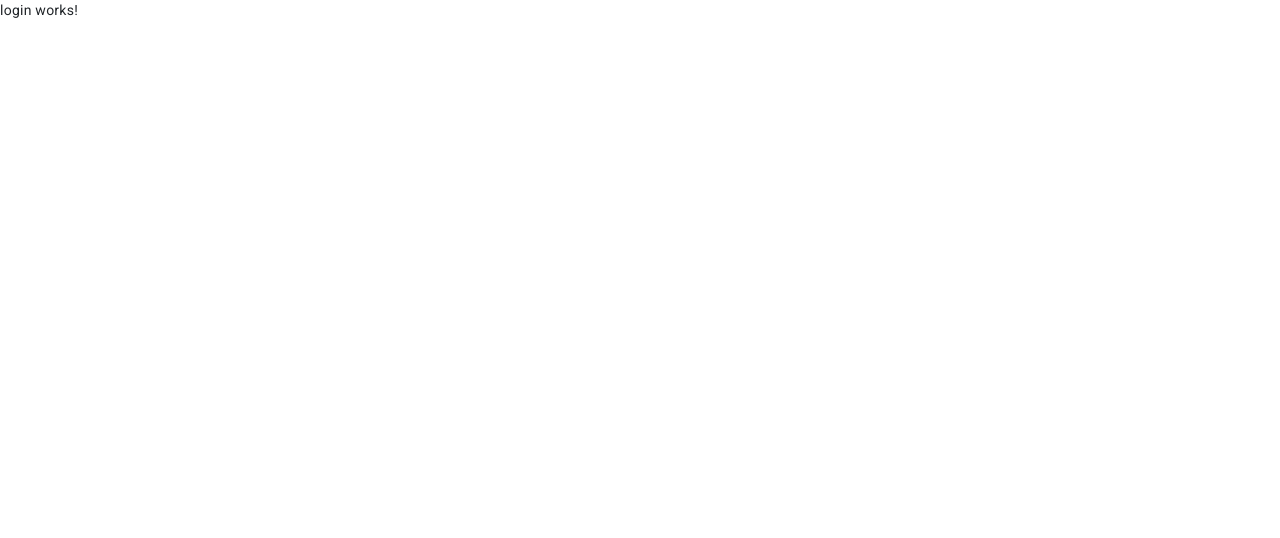
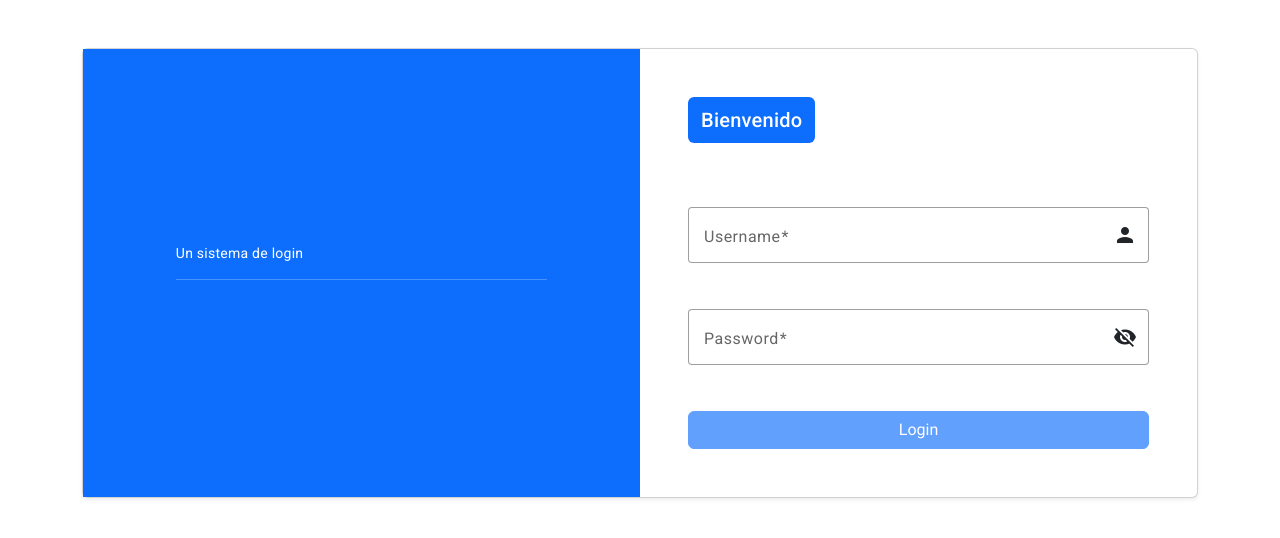
Before and after one commit to JuanCruzMonteros/Integrador-Arquitectura-Web, an Angular app in the folder frontend/: page / in a window 1280 px wide. Shown: the top 538 px of the page. Built offline with nearby package versions, Linux system fonts and the light colour scheme; no server answers.

Commit message:
frontend | login form and service

```diff
--- a/frontend/src/app/app-routing.module.ts
+++ b/frontend/src/app/app-routing.module.ts
@@ -1,6 +1,7 @@
 import { NgModule } from '@angular/core';
 import { RouterModule, Routes } from '@angular/router';
 import { LoginComponent } from './users/components/login/login.component';
+import { LayoutComponent } from './shared/components/layout/layout.component';
 
 const routes: Routes = [
   {
@@ -8,6 +9,9 @@ const routes: Routes = [
   },
   {
     path: 'login', component: LoginComponent, pathMatch: 'full'
+  },
+  {
+    path: 'layout', component: LayoutComponent, pathMatch: 'full'
   },
   {
     path: '**', redirectTo: '', pathMatch: 'full'
--- a/frontend/src/app/app.component.ts
+++ b/frontend/src/app/app.component.ts
@@ -14,10 +14,10 @@ export class AppComponent implements OnInit{
   }
 
   ngOnInit(): void {
-    this.http.get('http://localhost:5273/api/Usuario').subscribe({
+    /* this.http.get('http://localhost:5273/api/Usuario').subscribe({
       next: response => this.usuarios = response,
       error: error => console.log('error:', error),
       complete: () => console.log('la solicitud se completo')
-    })
+    }) */
   }
 }
--- /dev/null
+++ b/frontend/src/app/shared/services/shared.service.ts
@@ -0,0 +1,34 @@
+import { Injectable } from '@angular/core';
+import { MatSnackBar } from '@angular/material/snack-bar';
+import { Sesion } from 'src/app/user/interfaces/sesion.interface';
+
+@Injectable({
+  providedIn: 'root'
+})
+export class SharedService {
+
+  private readonly userStorageKey: string = "userSesion";
+
+  constructor(private _snackBar: MatSnackBar) { }
+
+  alert(message: string, type: string) {
+    this._snackBar.open(message, type, {
+      horizontalPosition: "end",
+      verticalPosition: "top",
+      duration: 3000
+    })
+  }
+
+  saveSession(session: Sesion) {
+    localStorage.setItem(this.userStorageKey, JSON.stringify(session))
+  }
+
+  getSession(session: Sesion) {
+    const sessionString = localStorage.getItem(this.userStorageKey)
+    return JSON.parse(sessionString!)
+  }
+
+  deleteSession() {
+    localStorage.removeItem(this.userStorageKey)
+  }
+}
--- a/frontend/src/app/user/services/user.service.ts
+++ b/frontend/src/app/user/services/user.service.ts
@@ -10,11 +10,11 @@ import { Sesion } from '../interfaces/sesion.interface';
 })
 export class UserService {
 
-  baseUrl = environment.apiUrl + "usuario";
+  baseUrl = environment.apiUrl + "Usuario";
 
   constructor(private http: HttpClient) { }
 
   login(request: Login): Observable<Sesion> {
-    return this.http.post<Sesion>(`${this.baseUrl}`, request);
+    return this.http.post<Sesion>(`${this.baseUrl}/login`, request);
   }
 }
--- a/frontend/src/app/users/components/login/login.component.css
+++ b/frontend/src/app/users/components/login/login.component.css
@@ -0,0 +1,3 @@
+.full-width {
+    width: 100%;
+}
--- a/frontend/src/app/users/components/login/login.component.html
+++ b/frontend/src/app/users/components/login/login.component.html
@@ -1 +1,55 @@
-<p>login works!</p>
+<section class="p-3 p-md-4 p-xl-5">
+  <div class="container">
+    <div class="card border-light-subtle shadow-sm">
+      <div class="row g-0">
+        <div class="col-12 col-md-6 text-bg-primary">
+          <div class="d-flex align-items-center justify-content-center h-100">
+            <div class="col-10 col-xl-8 py-3">
+              <p class="text-white">Un sistema de login
+              </p>
+              <hr class="border-primary-subtle mb-4">
+
+            </div>
+          </div>
+        </div>
+        <div class="col-12 col-md-6">
+          <div class="card-body p-3 p-md-4 p-xl-5">
+            <div class="row">
+              <div class="col-12">
+                <div class="mb-5">
+                  <h2 class="badge bg-primary text-wrap">Bienvenido</h2>
+                </div>
+              </div>
+            </div>
+            <form [formGroup]="formLogin" (ngSubmit)="login()">
+              <div class="row gy-3 gy-md-4 overflow-hidden">
+                <div class="col-12">
+                  <mat-form-field class="full-width" appearance="outline">
+                    <mat-label>Username</mat-label>
+                    <input formControlName="username" matInput autocomplete="off">
+                    <mat-icon matSuffix>person</mat-icon>
+                  </mat-form-field>
+                </div>
+                <div class="col-12">
+                  <mat-form-field class="full-width" appearance="outline">
+                    <mat-label>Password</mat-label>
+                    <input [type]="hidePassword ? 'password' : 'text'" formControlName="password" matInput
+                      autocomplete="off">
+                    <button mat-icon-button matSuffix (click)="hidePassword = !hidePassword" type="button">
+                      <mat-icon matSuffix>{{  hidePassword ?  'visibility_off' : 'visibility'}}</mat-icon>
+                    </button>
+                  </mat-form-field>
+                </div>
+                <div class="col-12">
+                  <div class="d-grid">
+                    <button class="btn bsb-btn-xl btn-primary" type="submit" [disabled]="formLogin.invalid">Login</button>
+                  </div>
+                </div>
+              </div>
+            </form>
+          </div>
+        </div>
+      </div>
+    </div>
+  </div>
+</section>
--- a/frontend/src/app/users/components/login/login.component.ts
+++ b/frontend/src/app/users/components/login/login.component.ts
@@ -1,4 +1,9 @@
 import { Component } from '@angular/core';
+import { FormBuilder, FormGroup, Validators } from '@angular/forms';
+import { Router } from '@angular/router';
+import { SharedService } from 'src/app/shared/services/shared.service';
+import { Login } from 'src/app/user/interfaces/login.interface';
+import { UserService } from 'src/app/user/services/user.service';
 
 @Component({
   selector: 'app-login',
@@ -7,4 +12,41 @@ import { Component } from '@angular/core';
 })
 export class LoginComponent {
 
+  formLogin: FormGroup;
+  hidePassword: boolean = true;
+  isLoading: boolean = false;
+
+  constructor(
+    private fb: FormBuilder,
+    private router: Router,
+    private userService: UserService,
+    private sharedService: SharedService
+  ) {
+    this.formLogin = this.fb.group({
+      username: ['', Validators.required],
+      password: ['', Validators.required]
+    })
+  }
+
+  login() {
+    this.isLoading = true;
+    const request: Login = {
+      username: this.formLogin.value.username,
+      password: this.formLogin.value.password,
+    }
+
+    this.userService.login(request).subscribe({
+      next: (response) => {
+        this.sharedService.saveSession(response);
+        this.router.navigate(['layout']);
+      },
+      complete: () => {
+        this.isLoading = false;
+      },
+      error: (error) => {
+        this.sharedService.alert(error.error, 'Error!');
+        this.isLoading = false;
+      }
+    })
+  }
 }
```
Also changed, not shown: frontend/src/app/shared/shared.module.ts (+5 -2 lines), 1 other file (tests, documents, lock files or other folders).
